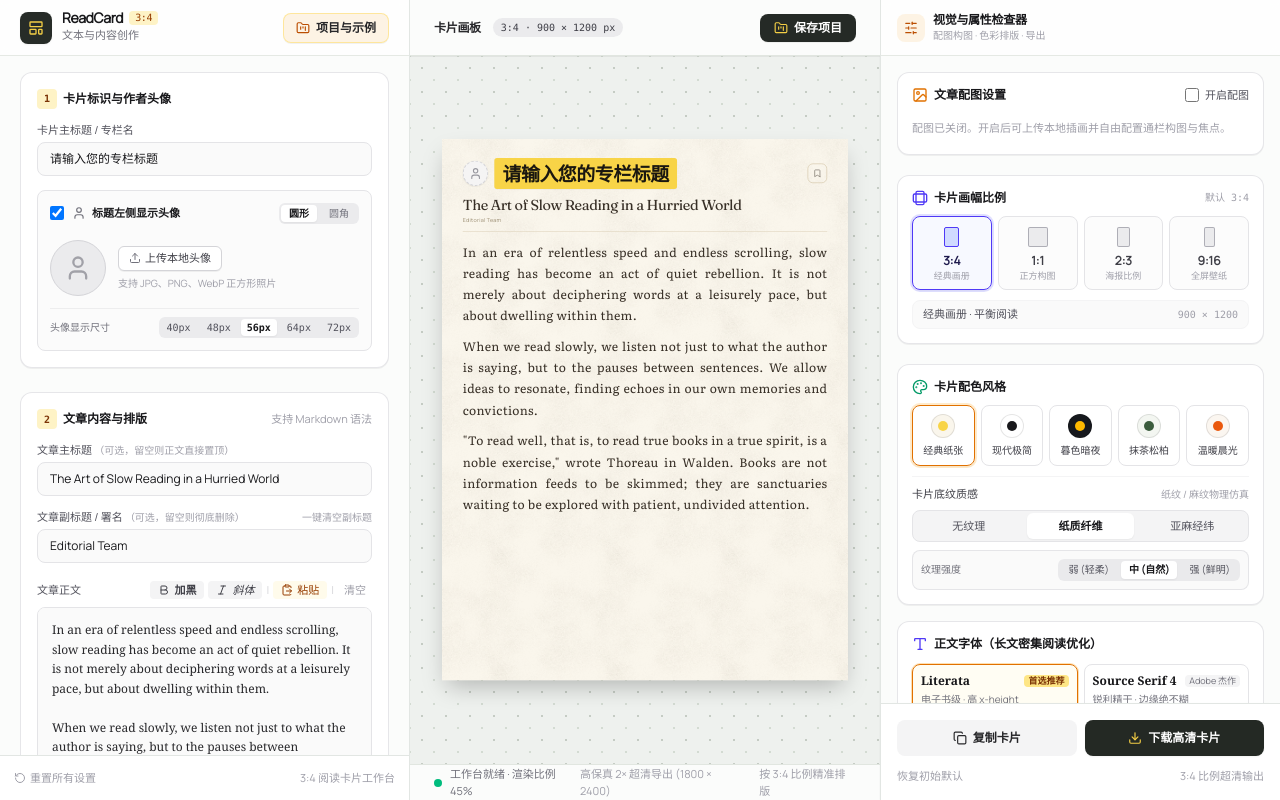
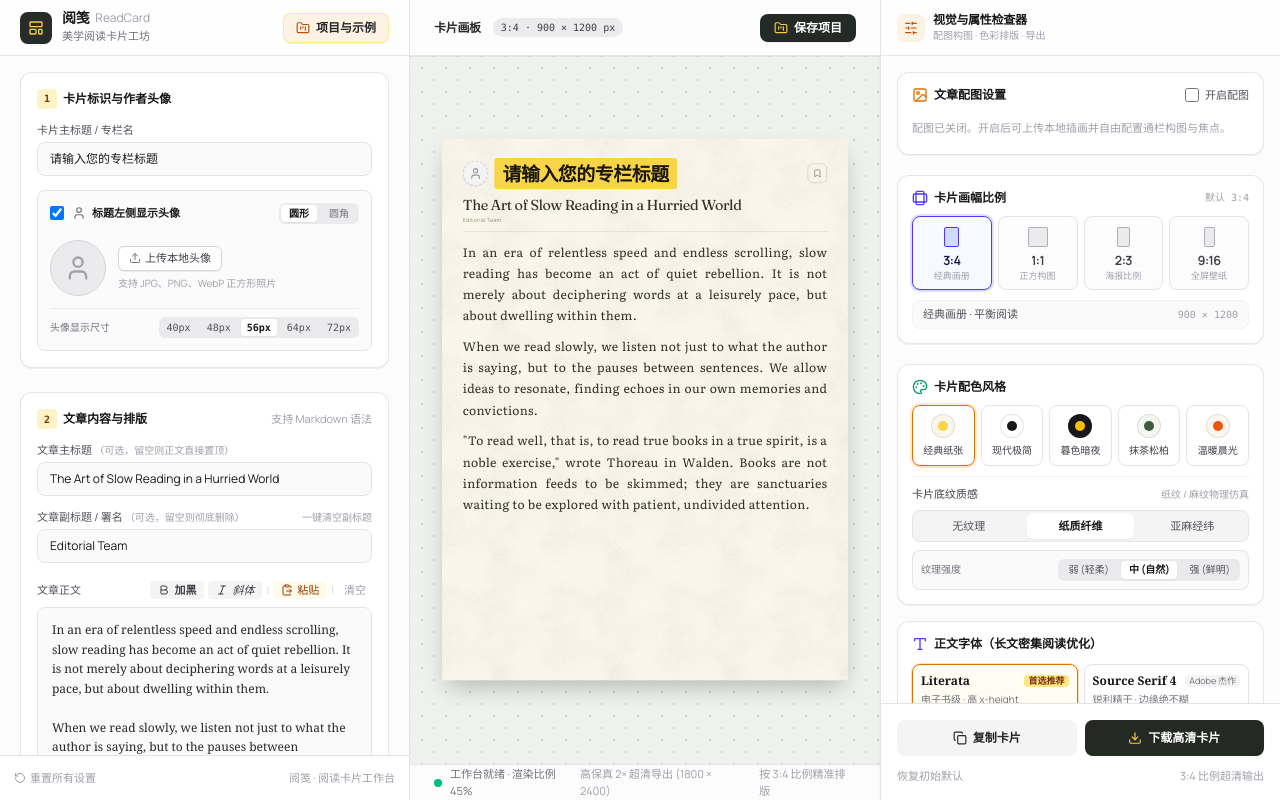
Before and after one commit to phoenixlwpapix/read-card, a React (Vite) app: page / in a window 1280 px wide. Built offline with nearby package versions, Linux system fonts and the light colour scheme.

Commit message:
feat: brand project as '阅笺 ReadCard' in sidebar and remove 3:4 badge

```diff
--- a/src/components/Sidebar.tsx
+++ b/src/components/Sidebar.tsx
@@ -132,9 +132,9 @@ export const Sidebar: React.FC<SidebarProps> = ({
           </div>
           <div>
             <h1 className="text-sm font-bold text-zinc-900 tracking-tight leading-none flex items-center gap-1.5">
-              ReadCard <span className="text-[10px] font-mono font-medium px-1.5 py-0.5 rounded bg-amber-100 text-amber-800">3:4</span>
+              阅笺 <span className="text-xs font-medium text-zinc-400 font-sans tracking-normal">ReadCard</span>
             </h1>
-            <p className="text-[11px] text-zinc-500 mt-0.5">文本与内容创作</p>
+            <p className="text-[11px] text-zinc-500 mt-0.5">美学阅读卡片工坊</p>
           </div>
         </div>
 
@@ -421,7 +421,7 @@ export const Sidebar: React.FC<SidebarProps> = ({
               rows={14}
               value={config.articleContent}
               onChange={(e) => onChange({ articleContent: e.target.value })}
-              placeholder="在此粘贴或输入英文/中英文文章内容...&#10;&#10;空行分段，系统将根据 3:4 比例自动排版与智能分页。支持 **加黑重点文字** 与 *斜体*。"
+              placeholder="在此粘贴或输入英文/中英文文章内容...&#10;&#10;空行分段，系统将根据所选比例自动排版与智能分页。支持 **加黑重点文字** 与 *斜体*。"
               className="w-full flex-1 min-h-[280px] px-3.5 py-3 bg-zinc-50 border border-zinc-200 rounded-lg text-xs text-zinc-800 focus:bg-white focus:border-amber-500 focus:ring-1 focus:ring-amber-500 transition-colors leading-relaxed resize-y font-serif"
               spellCheck={false}
             />
@@ -461,7 +461,7 @@ export const Sidebar: React.FC<SidebarProps> = ({
         >
           <RotateCcw className="w-3 h-3" /> 重置所有设置
         </button>
-        <span>3:4 阅读卡片工作台</span>
+        <span>阅笺 · 阅读卡片工作台</span>
       </div>
     </aside>
   );
```
Also changed, not shown: index.html (+1 -1 lines).
